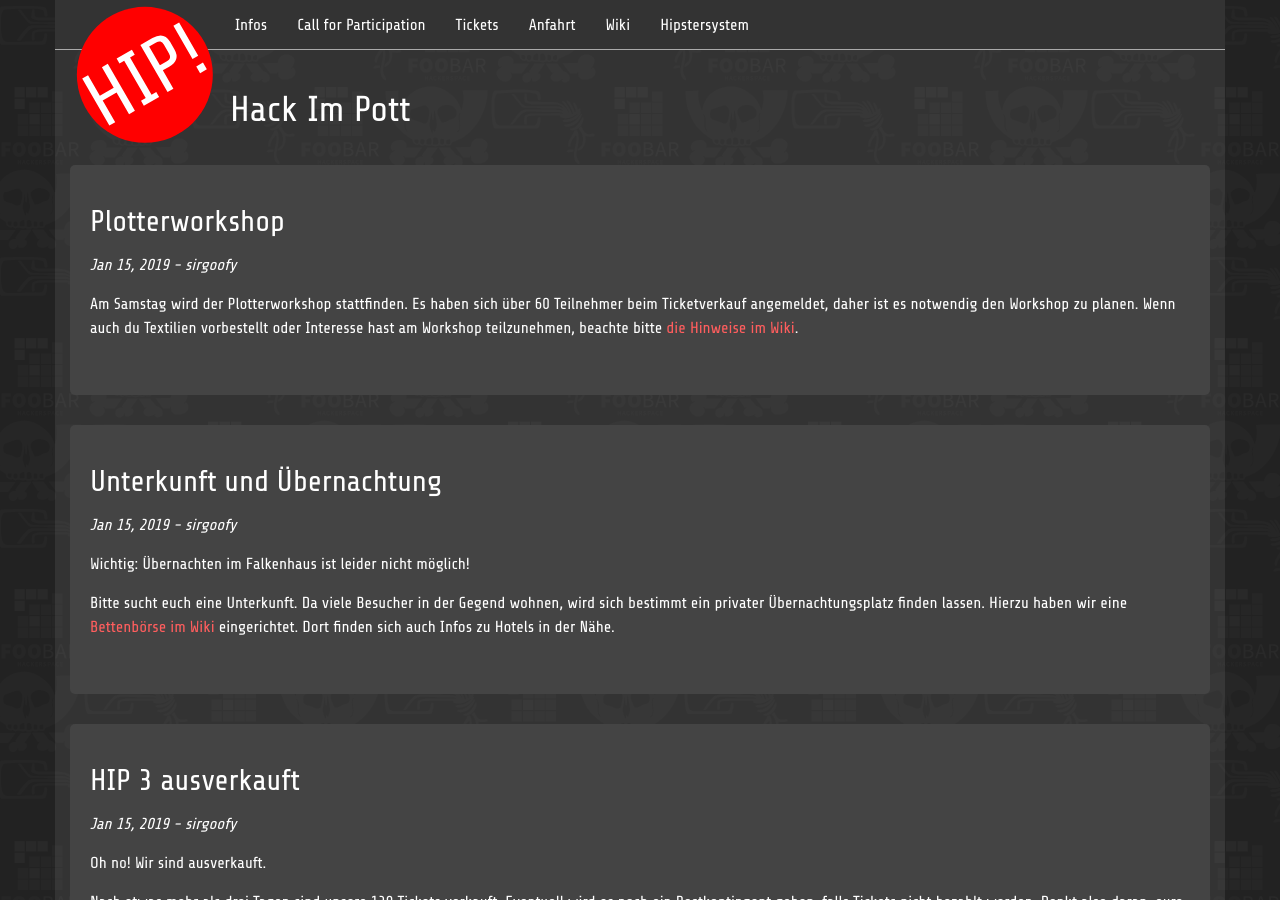
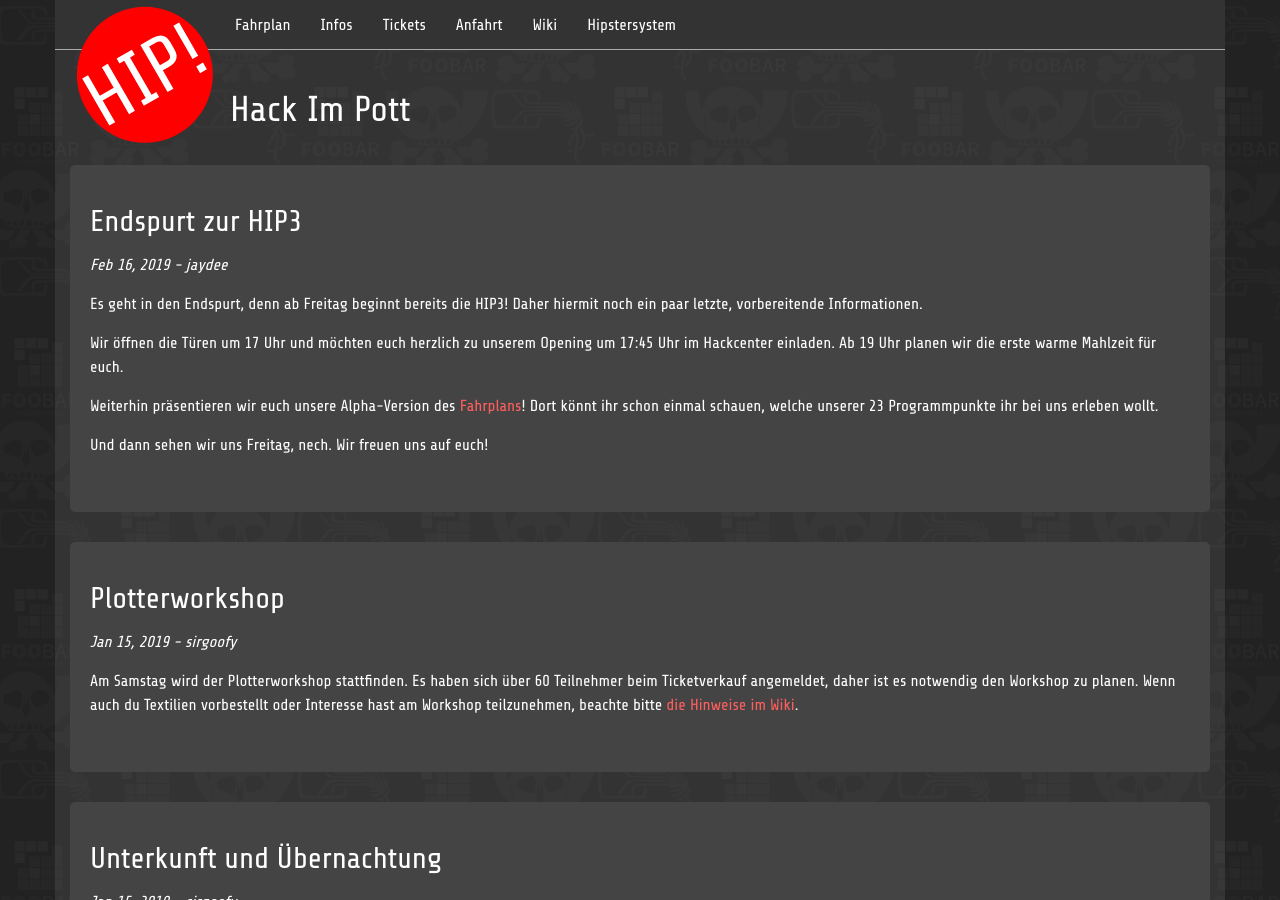
Before and after one commit to c3e/hip-site, a Jekyll site: the page built from index.html, in a window 1280 px wide and 900 px high. Built offline with Jekyll 4.4.1, drawn with Linux system fonts in a browser that asks for light colours.

Commit message:
Fahrplan
News zum Endspurt, Navigation CfP entfernt, Fahrplan ergänzt.

```diff
--- a/_includes/header.html
+++ b/_includes/header.html
@@ -14,21 +14,21 @@
         </div>
         <div class="navbar-collapse collapse">
             <ul class="nav navbar-nav" id="footer-nav-links">
-                <!-- <li>
-                    <a href="#">
+                <li>
+                    <a href="https://fahrplan.hackimpott.de/hip3/schedule/" target="_blank">
                         Fahrplan
                     </a>
-		    </li> -->
+		        </li>
                 <li>
                     <a href="infos.html">
                         Infos
                     </a>
                 </li>
-                <li>
+                <!-- <li>
                     <a href="https://fahrplan.hackimpott.de/hip3/cfp" target="_blank">
                         Call for Participation
                     </a>
-                </li>
+                </li> -->
                 <li>
                     <a href="https://tickets.hackimpott.de/hip/2019/" target="_blank">
                         Tickets
--- /dev/null
+++ b/_posts/2019-02-16-endspurt.markdown
@@ -0,0 +1,17 @@
+---
+layout: post
+title:  "Endspurt zur HIP3"
+date:   2019-02-16 20:52:00
+post_author: jaydee
+---
+
+
+Es geht in den Endspurt, denn ab Freitag beginnt bereits die HIP3!
+Daher hiermit noch ein paar letzte, vorbereitende Informationen.
+
+Wir öffnen die Türen um 17 Uhr und möchten euch herzlich zu unserem Opening um 17:45 Uhr im Hackcenter einladen.
+Ab 19 Uhr planen wir die erste warme Mahlzeit für euch.
+
+Weiterhin präsentieren wir euch unsere Alpha-Version des [Fahrplans](https://fahrplan.hackimpott.de/hip3/schedule/)! Dort könnt ihr schon einmal schauen, welche unserer 23 Programmpunkte ihr bei uns erleben wollt.
+
+Und dann sehen wir uns Freitag, nech. Wir freuen uns auf euch!
```
